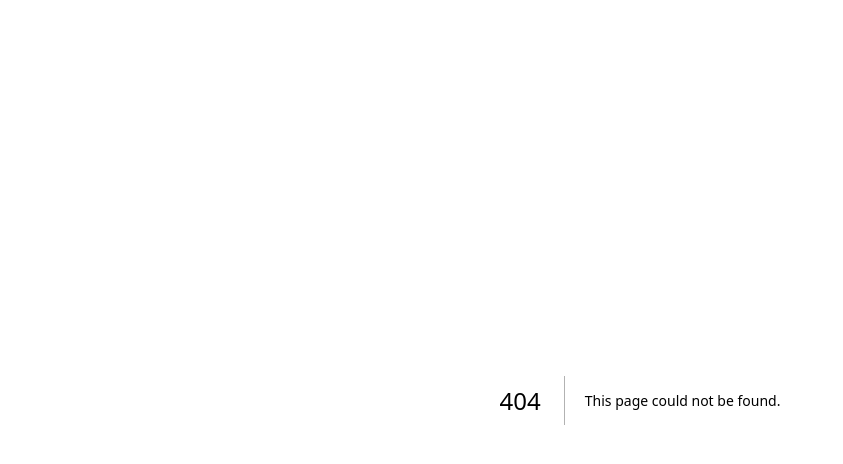
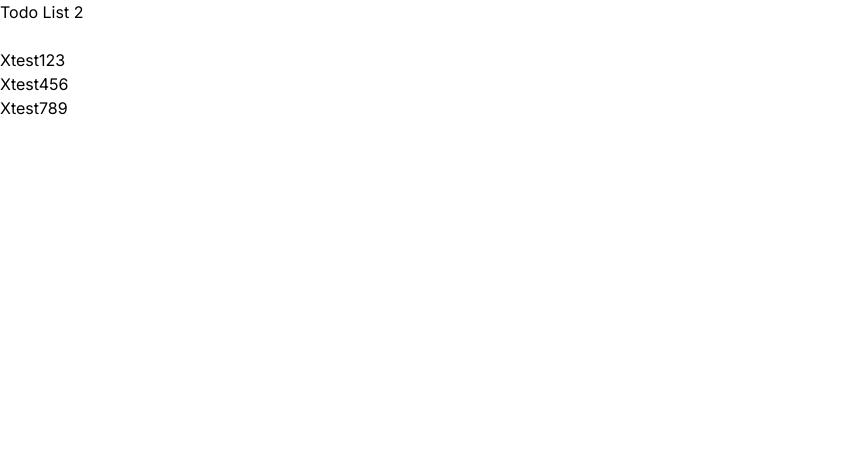
Before and after one commit to toaney/fe-repo, a Next.js app: page /todo-list2 in a window 1280 px wide. Before the commit this address had no page. Shown: the top 464 px of the page, without its empty margins (0-843 px from the left). Built offline with nearby package versions, Linux system fonts and the light colour scheme.

Commit message:
fix todo toggle functionality

```diff
--- /dev/null
+++ b/src/app/todo-list2/page.tsx
@@ -0,0 +1,64 @@
+"use client"
+import {useState} from 'react'
+
+const Page = () => {
+  const [newItem, setNewItem] = useState("")
+  const [todoList, setTodoList] = useState([
+    {id: "123", value: "test123", completed: false},
+    {id: "456", value: "test456", completed: false},
+    {id: "789", value: "test789", completed: false}
+  ])
+
+  const handleSubmit = (e) => {
+    e.preventDefault()
+
+    setTodoList(currentTodoList => {
+      return [...currentTodoList, {id: crypto.randomUUID(), value: newItem, completed: false}]
+    })
+
+    setNewItem("")
+  }
+
+  const deleteItem = (id) => {
+    console.log(todoList)
+    console.log(id)
+    setTodoList(list => {
+      return list.filter(item => item.id !== id)
+    })
+  }
+
+  const toggleItem = (id) => {
+    console.log(id)
+    setTodoList(currentList => {
+      return currentList.map(item => {
+        if (item.id === id){
+          return {...item, completed: !item.completed}
+        }
+
+        return item
+      })
+    })
+  }
+
+  return (
+    <>
+      <h1 className="text-2xl">Todo List 2</h1>
+      <form onSubmit={handleSubmit}>
+        <input type="text" value={newItem} onChange={(e) => setNewItem(e.target.value)} className="border"></input>
+      </form>
+        <ul>
+          {todoList.map((item)=> {
+            return (
+              <li key={item.id}>
+                <button onClick={() => deleteItem(item.id)}>X</button>
+                <button onClick={() => toggleItem(item.id)} className={item.completed? "line-through" : ""}>{item.value}</button>
+              </li>
+            )
+          })}
+        </ul>
+    </>
+  )
+
+}
+
+export default Page
```
